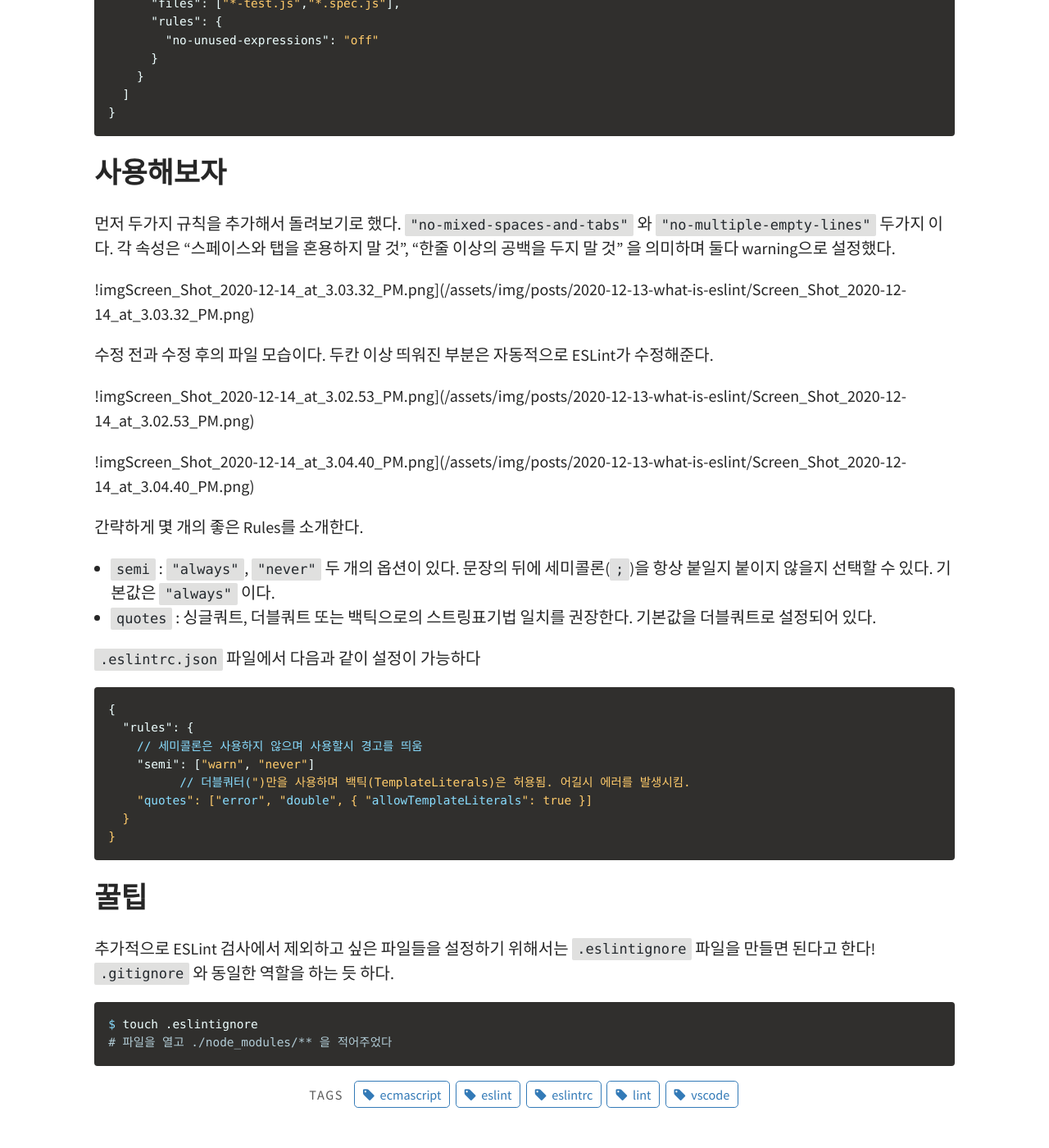
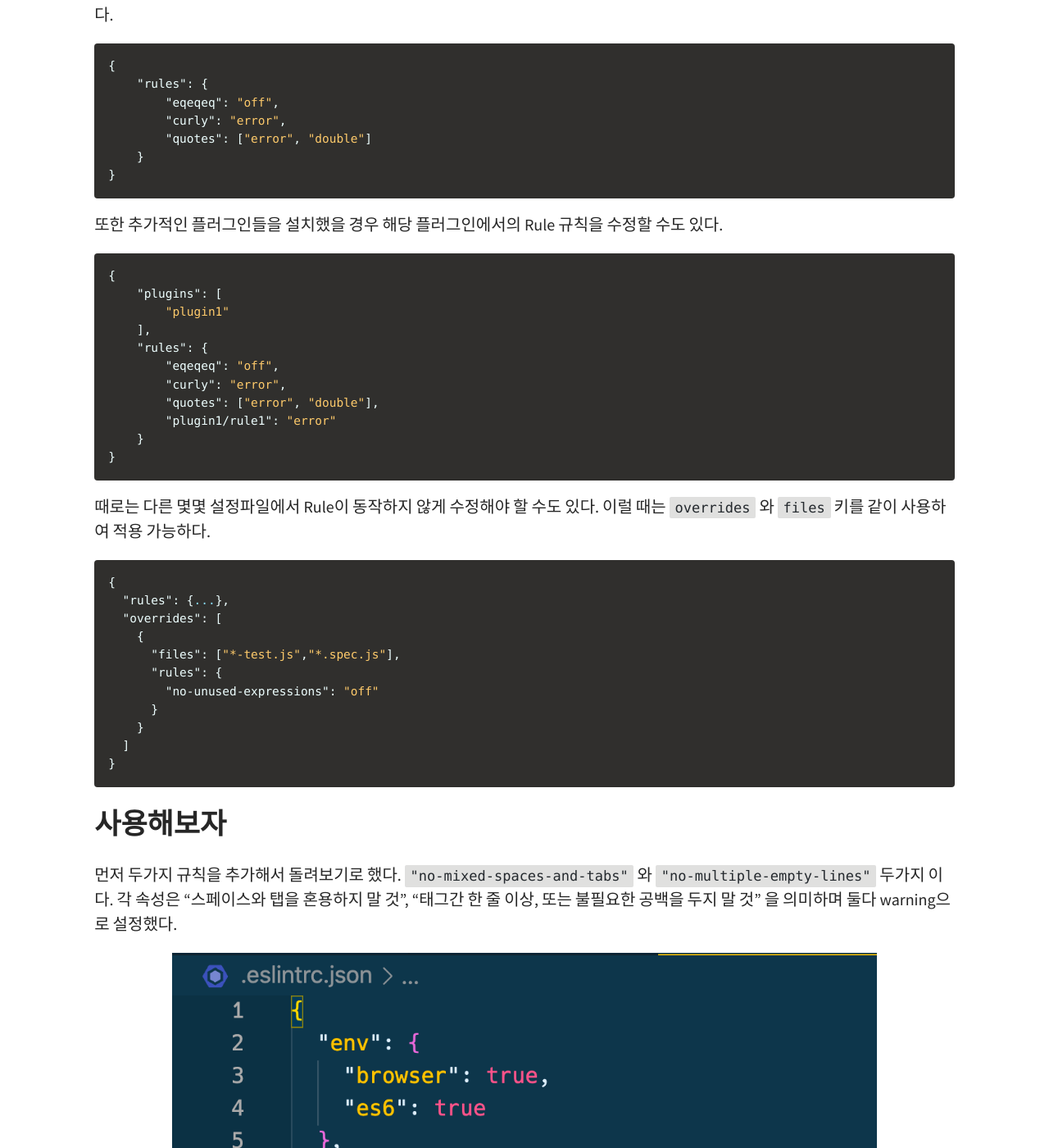
Before and after one commit to REXIANN/REXIANN.github.io, a Jekyll site: the page built from _posts/2020-12-13-what-is-eslint.md, in a window 1280 px wide and 1400 px high, scrolled down 3626 px. Shown: the whole window at 82% size. Built offline with Jekyll 4.4.1, drawn with Linux system fonts in a browser that asks for light colours; some of the changed text lies outside the part shown.

Commit message:
content updated

```diff
--- a/_posts/2020-12-13-what-is-eslint.md
+++ b/_posts/2020-12-13-what-is-eslint.md
@@ -76,7 +76,7 @@ Installing eslint-plugin-vue@latest
 
 몇가지 설정을 해 주고 나면 .eslintrc.json 파일이 생성된 것을 볼 수 있다.
 
-!imgScreen_Shot_2020-12-14_at_3.01.26_PM.png](/assets/img/posts/2020-12-13-what-is-eslint/Screen_Shot_2020-12-14_at_3.01.26_PM.png)
+![img//Screen_Shot_2020-12-14_at_3.01.26_PM.png](/assets/img/posts/2020-12-13-what-is-eslint/Screen_Shot_2020-12-14_at_3.01.26_PM.png)
 
 - `env` : 사용 환경을 의미한다.
 - `extends` : 사용할 확장 기능에 대해 명시하는 부분. 보통 airbnb-base나 prettier를 추가하여 사용하는 사람들을 볼 수 있었다.
@@ -140,15 +140,15 @@ Installing eslint-plugin-vue@latest
 
 ## 사용해보자
 
-먼저 두가지 규칙을 추가해서 돌려보기로 했다. `"no-mixed-spaces-and-tabs"` 와 `"no-multiple-empty-lines"` 두가지 이다. 각 속성은 "스페이스와 탭을 혼용하지 말 것", "한줄 이상의 공백을 두지 말 것" 을 의미하며 둘다 warning으로 설정했다.
+먼저 두가지 규칙을 추가해서 돌려보기로 했다. `"no-mixed-spaces-and-tabs"` 와 `"no-multiple-empty-lines"` 두가지 이다. 각 속성은 "스페이스와 탭을 혼용하지 말 것", "태그간 한 줄 이상, 또는 불필요한 공백을 두지 말 것" 을 의미하며 둘다 warning으로 설정했다.
 
-!imgScreen_Shot_2020-12-14_at_3.03.32_PM.png](/assets/img/posts/2020-12-13-what-is-eslint/Screen_Shot_2020-12-14_at_3.03.32_PM.png)
+![img//Screen_Shot_2020-12-14_at_3.03.32_PM.png](/assets/img/posts/2020-12-13-what-is-eslint/Screen_Shot_2020-12-14_at_3.03.32_PM.png)
 
 수정 전과 수정 후의 파일 모습이다. 두칸 이상 띄워진 부분은 자동적으로 ESLint가 수정해준다.
 
-!imgScreen_Shot_2020-12-14_at_3.02.53_PM.png](/assets/img/posts/2020-12-13-what-is-eslint/Screen_Shot_2020-12-14_at_3.02.53_PM.png)
+![img//Screen_Shot_2020-12-14_at_3.02.53_PM.png](/assets/img/posts/2020-12-13-what-is-eslint/Screen_Shot_2020-12-14_at_3.02.53_PM.png)
 
-!imgScreen_Shot_2020-12-14_at_3.04.40_PM.png](/assets/img/posts/2020-12-13-what-is-eslint/Screen_Shot_2020-12-14_at_3.04.40_PM.png)
+![img//Screen_Shot_2020-12-14_at_3.04.40_PM.png](/assets/img/posts/2020-12-13-what-is-eslint/Screen_Shot_2020-12-14_at_3.04.40_PM.png)
 
 간략하게 몇 개의 좋은 Rules를 소개한다.
 
```
